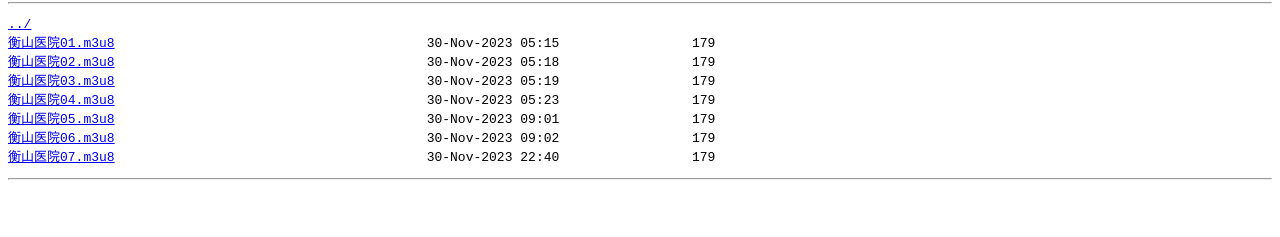
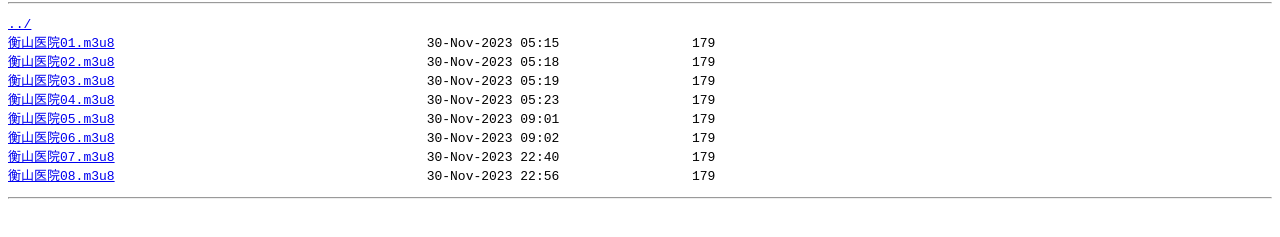
Before and after one commit to martindmzh/martindmzh.github.io, a plain HTML site: page 衡山医院/index.html in a window 1280 px wide. Shown: the part 73-310 px from the top of the page. Drawn offline with Linux system fonts and the light colour scheme.

Commit message:
202312010657

```diff
--- a/衡山医院/index.html
+++ b/衡山医院/index.html
@@ -10,5 +10,6 @@
 <a href="%E8%A1%A1%E5%B1%B1%E5%8C%BB%E9%99%A205.m3u8">衡山医院05.m3u8</a>                                        30-Nov-2023 09:01                 179
 <a href="%E8%A1%A1%E5%B1%B1%E5%8C%BB%E9%99%A206.m3u8">衡山医院06.m3u8</a>                                        30-Nov-2023 09:02                 179
 <a href="%E8%A1%A1%E5%B1%B1%E5%8C%BB%E9%99%A207.m3u8">衡山医院07.m3u8</a>                                        30-Nov-2023 22:40                 179
+<a href="%E8%A1%A1%E5%B1%B1%E5%8C%BB%E9%99%A208.m3u8">衡山医院08.m3u8</a>                                        30-Nov-2023 22:56                 179
 </pre><hr></body>
 </html>
```
Also changed, not shown: 1 other file.
